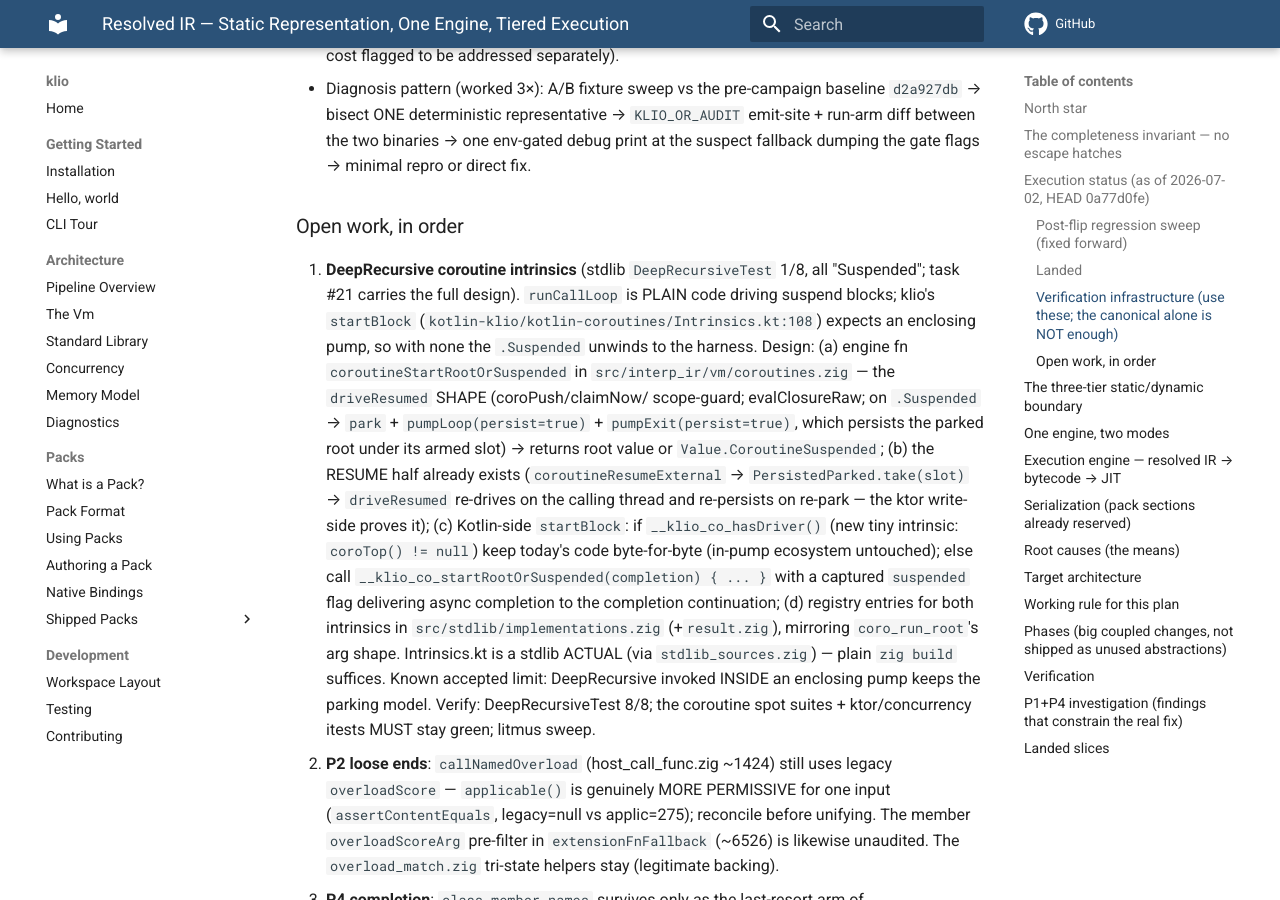
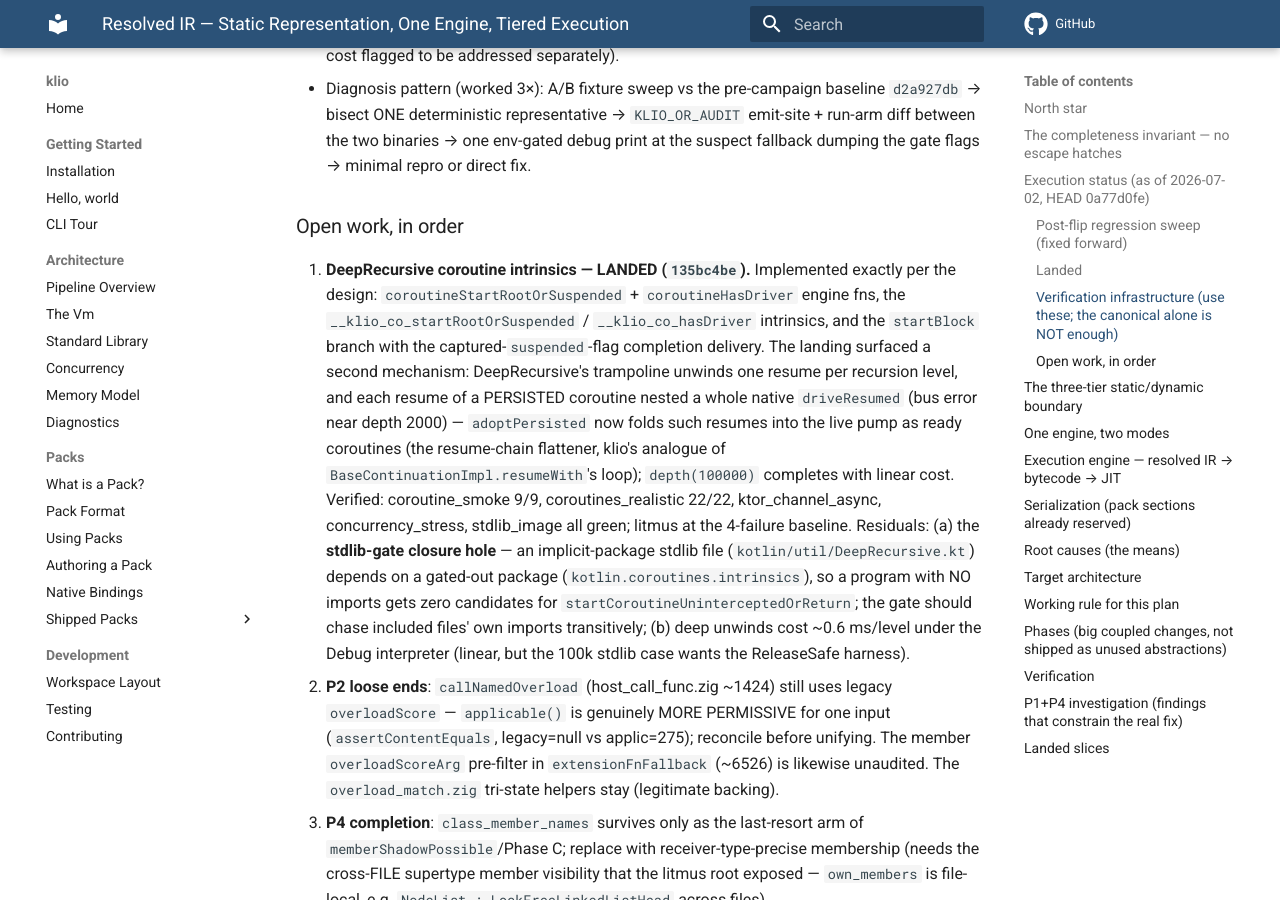
Before and after one commit to DrewCarlson/klio, an MkDocs documentation site: the page built from docs/resolution-unification-plan.md, in a window 1280 px wide and 900 px high, scrolled down 4966 px. Built offline with MkDocs 1.6.1 and Material for MkDocs 9.7.7, drawn with Linux system fonts in a browser that asks for light colours; comment, search, counter and statistics services are not loaded.

Commit message:
docs: DeepRecursive intrinsics landed (8/8, resume-chain flattener included)

```diff
--- a/docs/resolution-unification-plan.md
+++ b/docs/resolution-unification-plan.md
@@ -198,27 +198,24 @@ recover arc ran 2006 → 2000 (P1) → 1997 (P2, behavior-neutral by audit proof
 
 ### Open work, in order
 
-1. **DeepRecursive coroutine intrinsics** (stdlib `DeepRecursiveTest` 1/8, all
-   "Suspended"; task #21 carries the full design). `runCallLoop` is PLAIN code driving
-   suspend blocks; klio's `startBlock` (`kotlin-klio/kotlin-coroutines/Intrinsics.kt:108`)
-   expects an enclosing pump, so with none the `.Suspended` unwinds to the harness.
-   Design: (a) engine fn `coroutineStartRootOrSuspended` in
-   `src/interp_ir/vm/coroutines.zig` — the `driveResumed` SHAPE (coroPush/claimNow/
-   scope-guard; evalClosureRaw; on `.Suspended` → `park` + `pumpLoop(persist=true)` +
-   `pumpExit(persist=true)`, which persists the parked root under its armed slot) →
-   returns root value or `Value.CoroutineSuspended`; (b) the RESUME half already exists
-   (`coroutineResumeExternal` → `PersistedParked.take(slot)` → `driveResumed`
-   re-drives on the calling thread and re-persists on re-park — the ktor write-side
-   proves it); (c) Kotlin-side `startBlock`: if `__klio_co_hasDriver()` (new tiny
-   intrinsic: `coroTop() != null`) keep today's code byte-for-byte (in-pump ecosystem
-   untouched); else call `__klio_co_startRootOrSuspended(completion) { ... }` with a
-   captured `suspended` flag delivering async completion to the completion
-   continuation; (d) registry entries for both intrinsics in
-   `src/stdlib/implementations.zig` (+`result.zig`), mirroring `coro_run_root`'s arg
-   shape. Intrinsics.kt is a stdlib ACTUAL (via `stdlib_sources.zig`) — plain
-   `zig build` suffices. Known accepted limit: DeepRecursive invoked INSIDE an
-   enclosing pump keeps the parking model. Verify: DeepRecursiveTest 8/8; the
-   coroutine spot suites + ktor/concurrency itests MUST stay green; litmus sweep.
+1. **DeepRecursive coroutine intrinsics — LANDED (`135bc4be`).** Implemented exactly
+   per the design: `coroutineStartRootOrSuspended` + `coroutineHasDriver` engine fns,
+   the `__klio_co_startRootOrSuspended` / `__klio_co_hasDriver` intrinsics, and the
+   `startBlock` branch with the captured-`suspended`-flag completion delivery. The
+   landing surfaced a second mechanism: DeepRecursive's trampoline unwinds one resume
+   per recursion level, and each resume of a PERSISTED coroutine nested a whole native
+   `driveResumed` (bus error near depth 2000) — `adoptPersisted` now folds such
+   resumes into the live pump as ready coroutines (the resume-chain flattener, klio's
+   analogue of `BaseContinuationImpl.resumeWith`'s loop); `depth(100000)` completes
+   with linear cost. Verified: coroutine_smoke 9/9, coroutines_realistic 22/22,
+   ktor_channel_async, concurrency_stress, stdlib_image all green; litmus at the
+   4-failure baseline. Residuals: (a) the **stdlib-gate closure hole** — an
+   implicit-package stdlib file (`kotlin/util/DeepRecursive.kt`) depends on a
+   gated-out package (`kotlin.coroutines.intrinsics`), so a program with NO imports
+   gets zero candidates for `startCoroutineUninterceptedOrReturn`; the gate should
+   chase included files' own imports transitively; (b) deep unwinds cost ~0.6 ms/level
+   under the Debug interpreter (linear, but the 100k stdlib case wants the ReleaseSafe
+   harness).
 2. **P2 loose ends**: `callNamedOverload` (host_call_func.zig ~1424) still uses legacy
    `overloadScore` — `applicable()` is genuinely MORE PERMISSIVE for one input
    (`assertContentEquals`, legacy=null vs applic=275); reconcile before unifying. The
```
